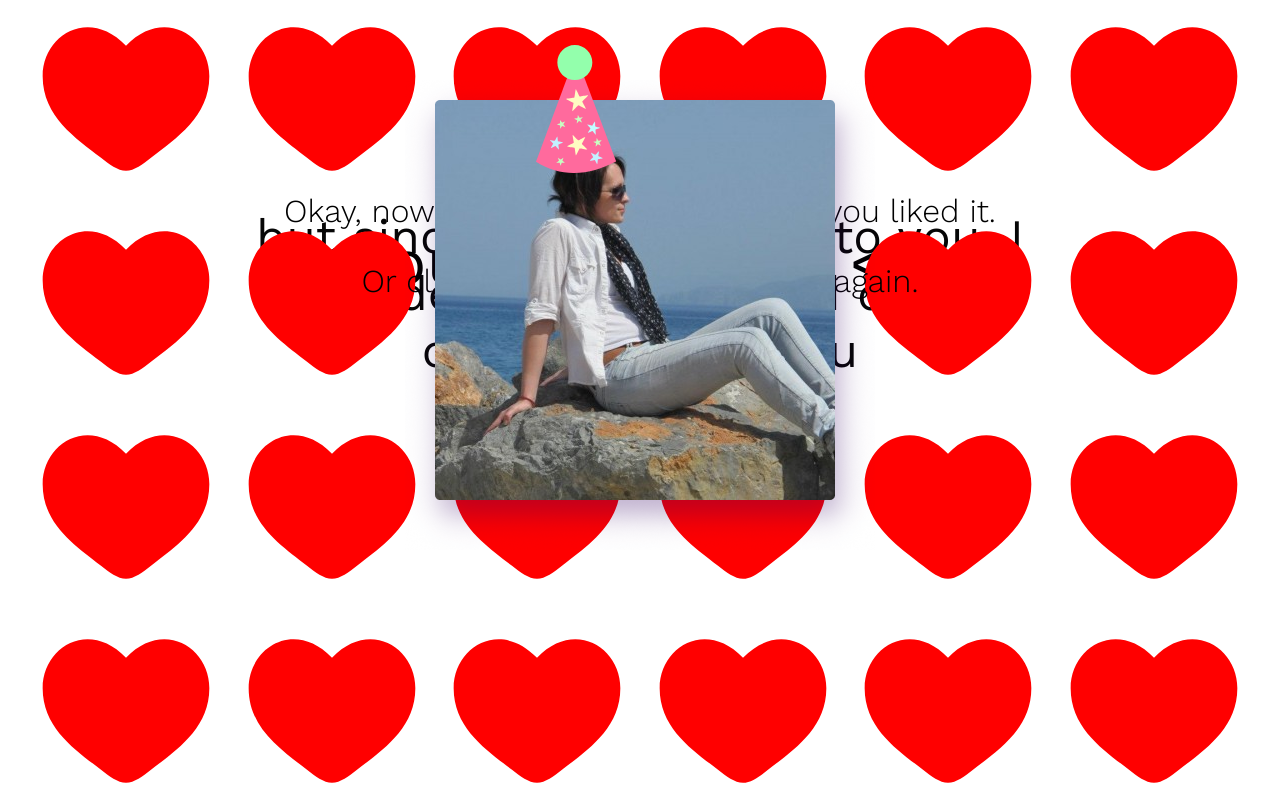
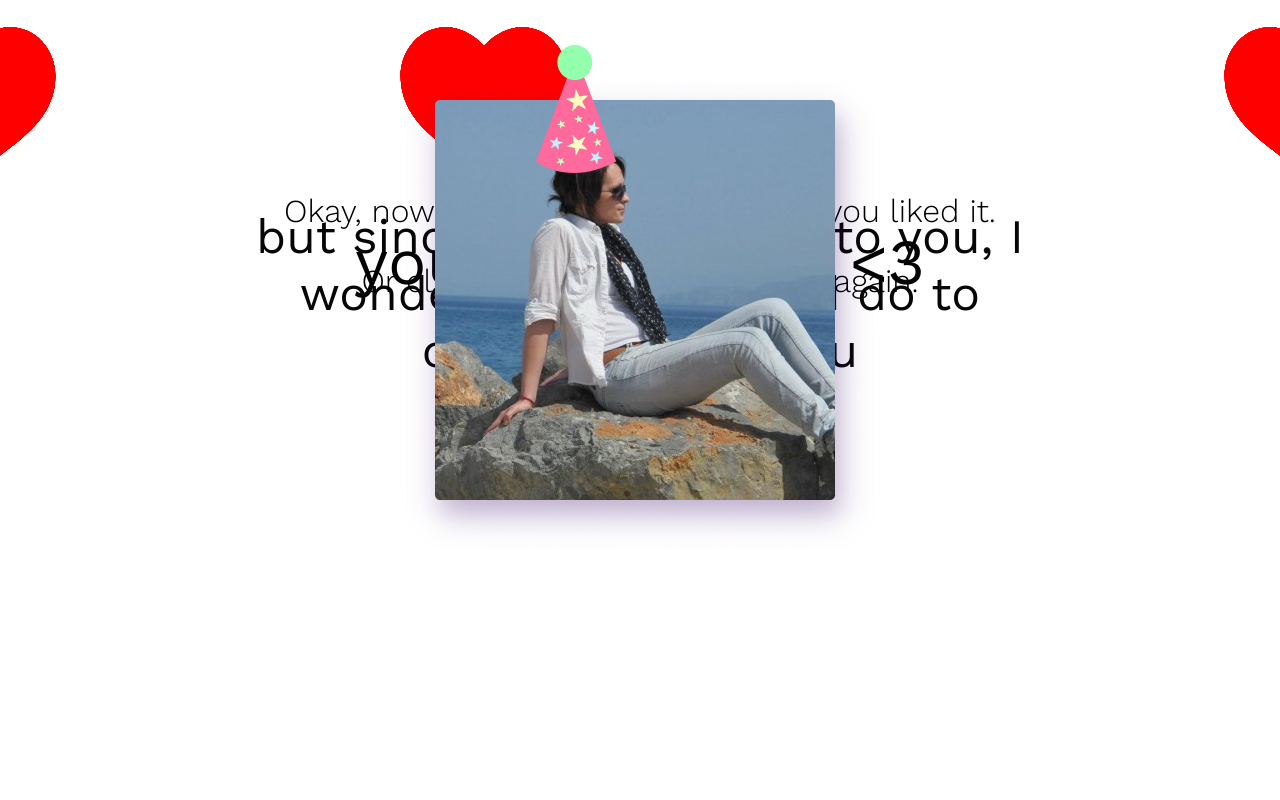
Before and after one commit to justjustinle/happybirthday, a website: page index.html in a window 1280 px wide. Drawn offline with nearby package versions, Linux system fonts and the light colour scheme.

Commit message:
pls work

```diff
--- a/index.html
+++ b/index.html
@@ -122,7 +122,7 @@
     <div class="nine">
       <p data-node-name="outroText">Okay, now come back and tell me if you liked it.</p>
       <p id="replay" data-node-name="replayText">Or click, if you want to watch it again.</p>
-      <p class="last-smile" data-node-name="outroSmiley">:)</p>
+      <p class="last-smile" data-node-name="outroSmiley">lt&3</p>
     </div>
   </div>
 </body>
--- a/style/style.css
+++ b/style/style.css
@@ -134,20 +134,20 @@ body {
   /* transform: scale(0.1); */
 }
 
-.baloons img {
+.hearts img {
   display: inline-block;
   position: absolute;
 }
 
-.baloons img:nth-child(even) {
+.hearts img:nth-child(even) {
   left: -10%;
 }
 
-.baloons img:nth-child(odd) {
+.hearts img:nth-child(odd) {
   right: -10%;
 }
 
-.baloons img:nth-child(3n + 0) {
+.hearts img:nth-child(3n + 0) {
   left: 30%;
 }
 
```
